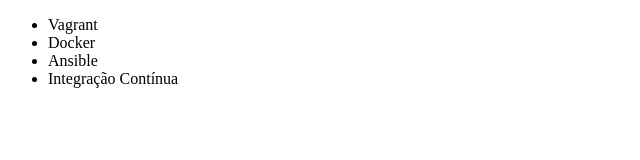
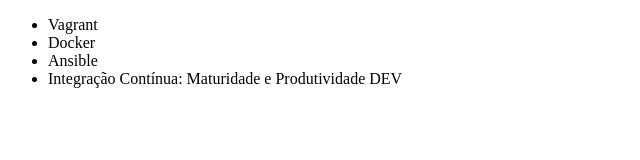
Before and after one commit to lari-marques/alura-git, a plain HTML site: page index.html in a window 1280 px wide. Shown: the whole page, without its empty margins (0-640 px from the left). Drawn offline with Linux system fonts and the light colour scheme.

Commit message:
Renomendo curso

```diff
--- a/index.html
+++ b/index.html
@@ -9,7 +9,7 @@
         <li>Vagrant</li>
         <li>Docker</li>
         <li>Ansible</li>
-        <li>Integração Contínua</li>
+        <li>Integração Contínua: Maturidade e Produtividade DEV</li>
     </ul>
 </body>
 </html>
```
